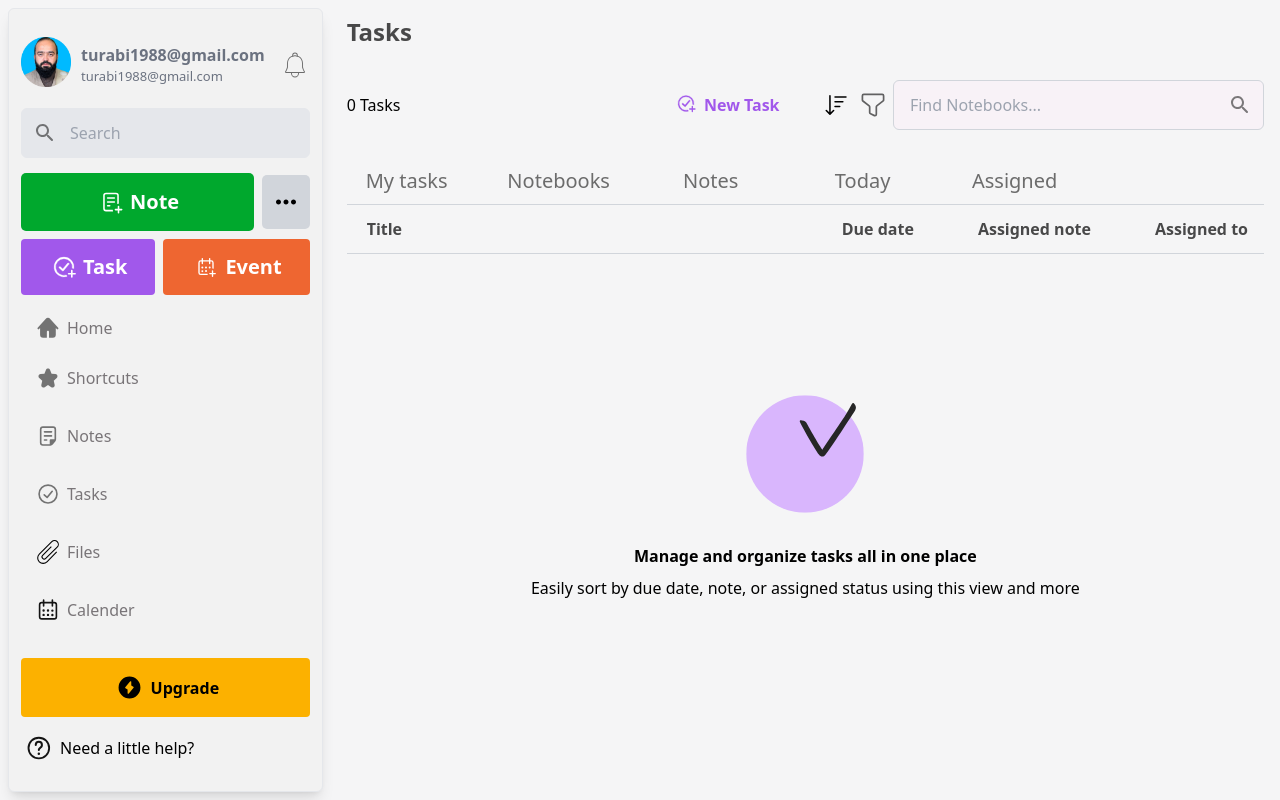
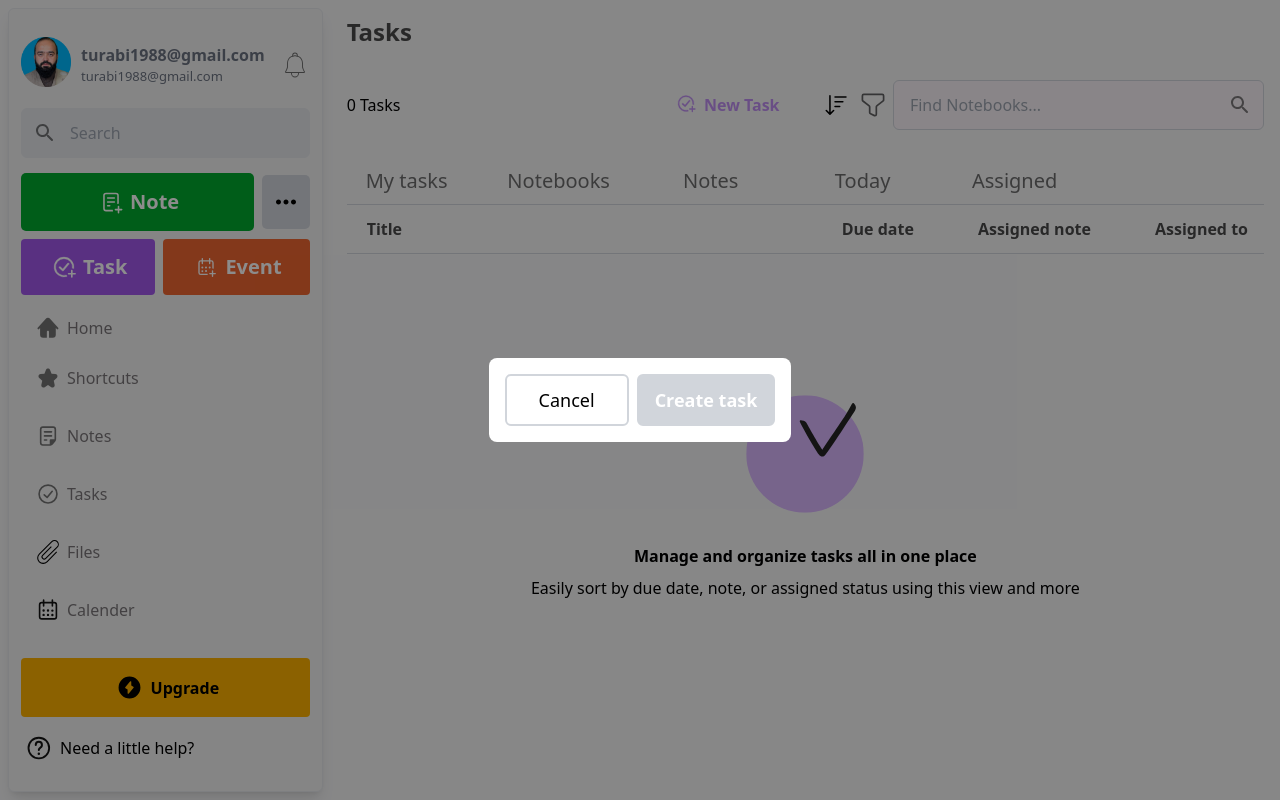
Before and after one commit to Turbosohaib/ultimate-note-app, a Next.js app: page /tasks in a window 1280 px wide. Both pictures are taken after a click on the button "New Task". Built offline with nearby package versions, Linux system fonts and the light colour scheme.

Commit message:
Created a popUp in task component

```diff
--- a/src/app/api/notesApi/route.js
+++ b/src/app/api/notesApi/route.js
@@ -1,3 +1,4 @@
+// app/api/notesApi/route.js
 import { NextResponse } from "next/server";
 import clientPromise from "@/lib/mongodb";
 
--- /dev/null
+++ b/src/components/tasks/CreateNewTask.js
@@ -0,0 +1,28 @@
+export function CreateNewTask({ newTaskPopUp, setNewTaskPopUp }) {
+  return (
+    <div
+      className={`z-30 transition-all duration-300 ${newTaskPopUp ? "opacity-100" : "opacity-0 invisible"} fixed inset-0 flex items-center justify-center`}
+    >
+      <div className="absolute inset-0 bg-black bg-opacity-45"></div>
+      <div
+        className={`z-40 p-4 transition-all duration-500 bg-white rounded-lg ${newTaskPopUp ? "text-lg" : "text-[0px]"}`}
+      >
+        {/* نور پہ سہ کی گوتی ما وخا */}
+        {/*👇 اسی ڈیو میں کام کرے  */}
+        <div>
+          <div className="flex gap-2 items-center">
+            <div
+              onClick={() => setNewTaskPopUp(!newTaskPopUp)}
+              className="px-8 py-2.5 cursor-pointer hover:bg-gray-200 rounded-md border-2 border-solid border-gray-300"
+            >
+              Cancel
+            </div>
+            <div className="px-4 cursor-not-allowed font-semibold text-white py-2.5 rounded-md border-2 border-solid border-gray-300 bg-gray-300">
+              Create task
+            </div>
+          </div>
+        </div>
+      </div>
+    </div>
+  );
+}
--- a/src/components/tasks/Tasks.js
+++ b/src/components/tasks/Tasks.js
@@ -1,4 +1,10 @@
+"use client";
+import { useState } from "react";
+import { CreateNewTask } from "./CreateNewTask";
+
 export function Tasks() {
+  const [newTaskPopUp, setNewTaskPopUp] = useState(false);
+
   return (
     <div className="p-4">
       <h1 className="text-2xl font-bold opacity-70">Tasks</h1>
@@ -6,7 +12,10 @@ export function Tasks() {
         <h1>0 Tasks</h1>
         <div className="flex gap-2 items-center">
           <div className="w-[220px]">
-            <button className="flex gap-1 font-bold text-[#a158eb]">
+            <button
+              onClick={() => setNewTaskPopUp(!newTaskPopUp)}
+              className="flex gap-1 font-bold text-[#bf8ef1]"
+            >
               <svg
                 width="28"
                 height="21"
@@ -28,6 +37,10 @@ export function Tasks() {
               </svg>
               New Task
             </button>
+            <CreateNewTask
+              newTaskPopUp={newTaskPopUp}
+              setNewTaskPopUp={setNewTaskPopUp}
+            />
           </div>
           <div className="cursor-pointer">
             <svg
--- a/src/components/tasks/index.js
+++ b/src/components/tasks/index.js
@@ -1 +1,2 @@
 export * from "./Tasks";
+export * from "./CreateNewTask";
--- a/src/lib/mongodb.js
+++ b/src/lib/mongodb.js
@@ -1,4 +1,4 @@
-// lib/mongodb.js
+// src/lib/mongodb.js
 import { MongoClient } from "mongodb";
 
 const uri = process.env.MONGODB_URI; // Use environment variable for MongoDB URI
```
